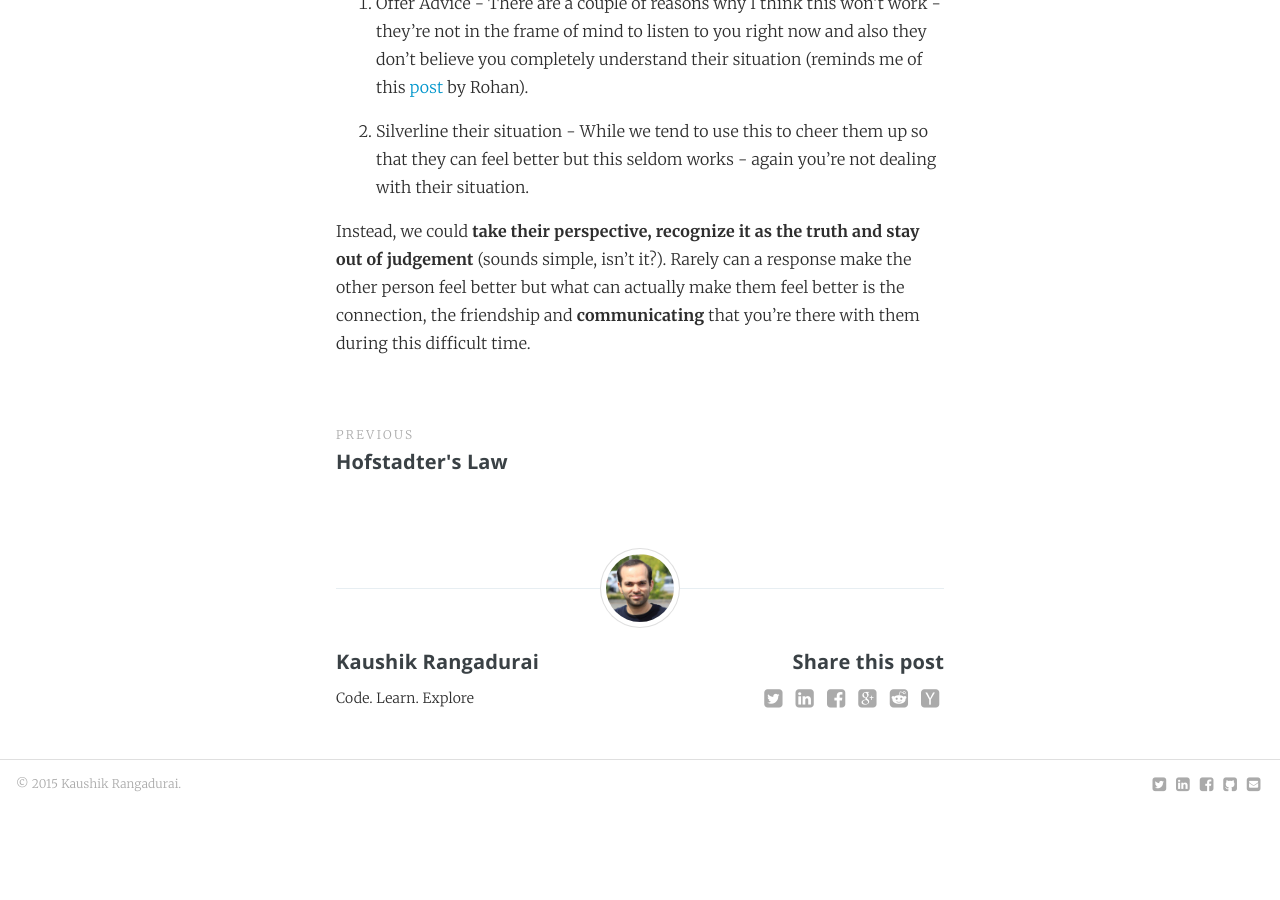
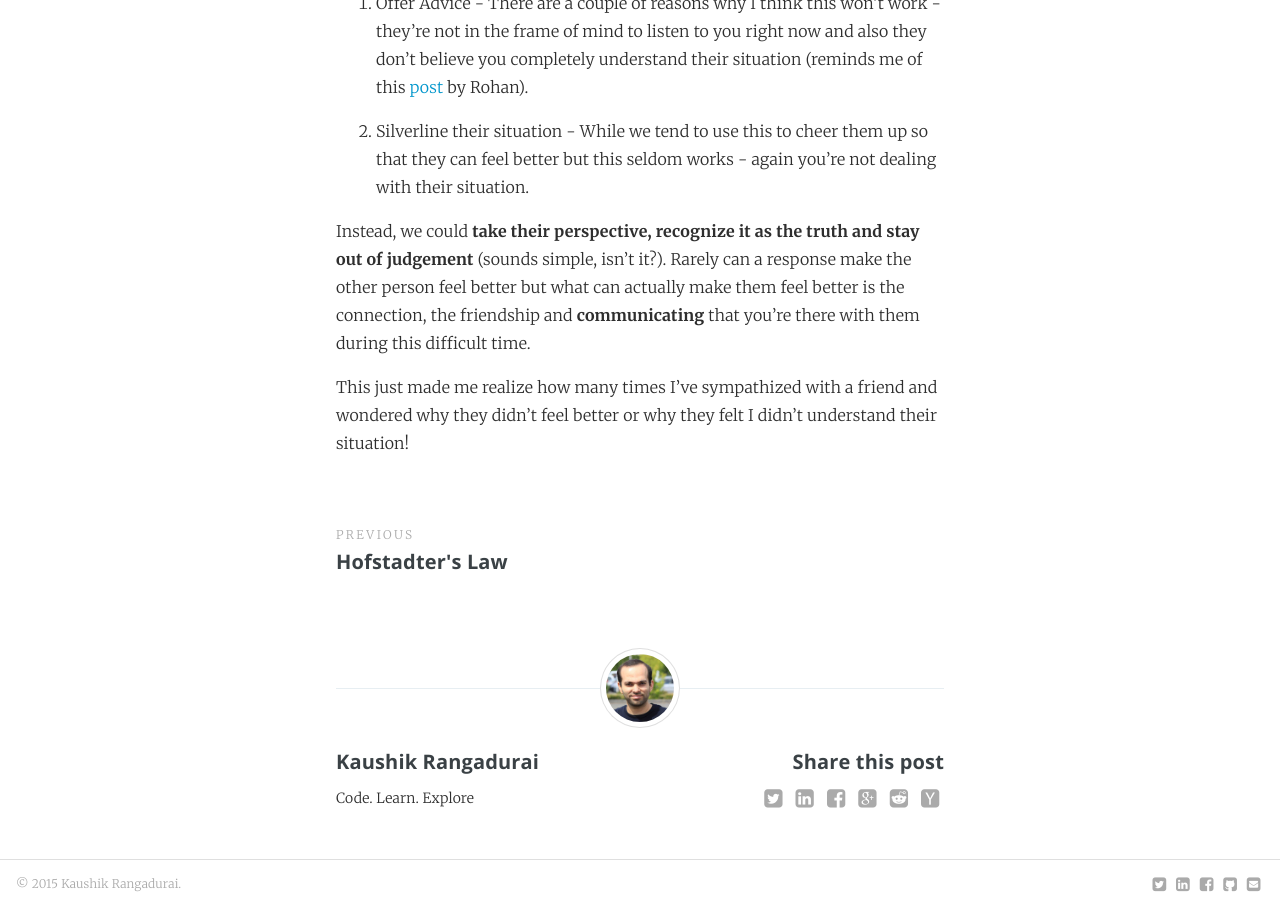
Before and after one commit to kaushik88/kaushik88.github.io, a Jekyll site: the page built from _posts/2015-05-22-sympathy-vs-empathy.md, in a window 1280 px wide and 900 px high, scrolled down 861 px. Built offline with Jekyll 4.4.1, drawn with Linux system fonts in a browser that asks for light colours; comment, search, counter and statistics services are not loaded; before the commit the page ends 1661 px from its top, so only the background shows below that.

Commit message:
Final content fix

```diff
--- a/_posts/2015-05-22-sympathy-vs-empathy.md
+++ b/_posts/2015-05-22-sympathy-vs-empathy.md
@@ -20,3 +20,5 @@ During difficult times, a friend might come to you and share their thoughts so t
 2. Silverline their situation - While we tend to use this to cheer them up so that they can feel better but this seldom works - again you're not dealing with their situation.
 
 Instead, we could **take their perspective, recognize it as the truth and stay out of judgement** (sounds simple, isn't it?). Rarely can a response make the other person feel better but what can actually make them feel better is the connection, the friendship and **communicating** that you're there with them during this difficult time.
+
+This just made me realize how many times I've sympathized with a friend and wondered why they didn't feel better or why they felt I didn't understand their situation!
```
